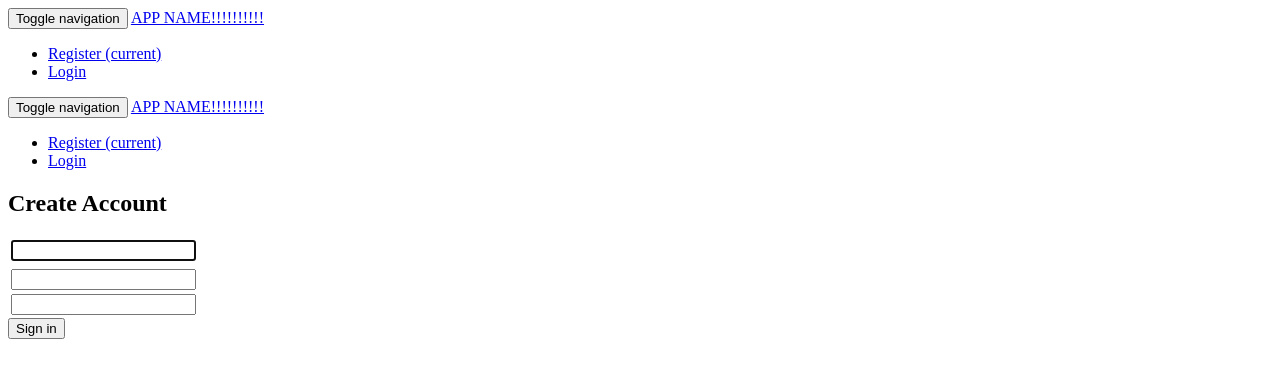
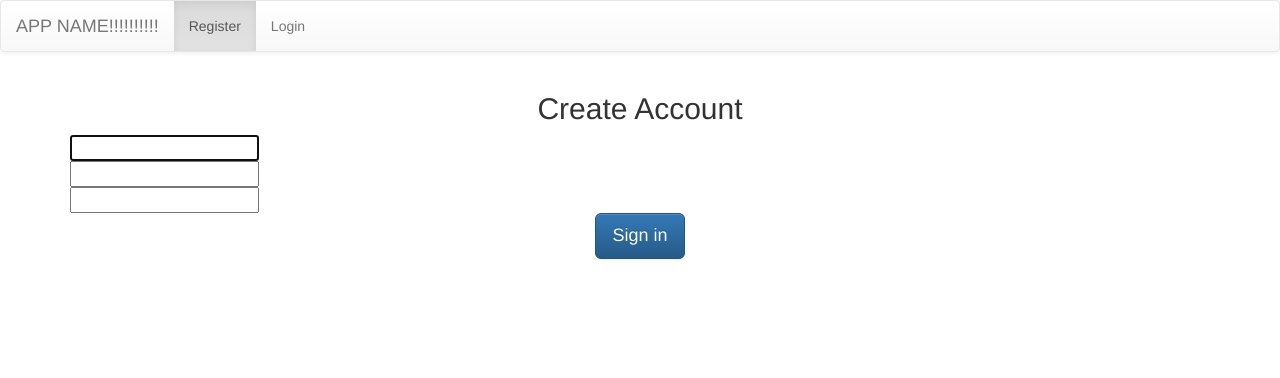
Before and after one commit to DrkSephy/lehman-hackathon, a Django app: page /register/ in a window 1280 px wide. Shown: the top 378 px of the page. Run offline with Django 3.2, Linux system fonts and the light colour scheme; some libraries are stand-ins or nearby versions.

Commit message:
bootstrap for register

```diff
--- a/app/app/settings.py
+++ b/app/app/settings.py
@@ -37,6 +37,7 @@ INSTALLED_APPS = (
     'django.contrib.messages',
     'django.contrib.staticfiles',
     'hack',
+    'bootstrapform',
 )
 
 MIDDLEWARE_CLASSES = (
--- /dev/null
+++ b/app/hack/static/css/register.css
@@ -0,0 +1,3 @@
+.myContainer{
+    margin: 0 auto;
+}
--- a/app/hack/templates/register.html
+++ b/app/hack/templates/register.html
@@ -1,11 +1,13 @@
-<!-- <!DOCTYPE html> -->
-<!-- <html lang="en"> -->
-<!-- <head> -->
-	<!-- <title> Sign Up </title> -->
-<!-- </head> -->
+<!DOCTYPE html>
+<html lang="en">
+<head>
+    <title> Sign Up </title>
+    <link rel="stylesheet" href="{{STATIC_URL}}/bootstrap/css/bootstrap.min.css">
+    <link rel="stylesheet" href="{{STATIC_URL}}/css/register.css">
+    <link rel="stylesheet" href="{{STATIC_URL}}/bootstrap/css/bootstrap-theme.min.css">
+    <script type="text/javascript" src="{{STATIC_URL}}bootstrap/js/bootstrap.min.js"></script>
+</head>
 
-
-{% include 'base.html' %}
 <body>
 
 	{% include 'base.html' %}
@@ -21,10 +23,7 @@
 
         <td>{{ form.username | bootstrap_horizontal}}</td>
     </tr>
-    <tr>
-        <td>{{ form.username.email_tag }}</td>
-        <td>{{ form.email }}</td>
-    </tr>
+
 
     <tr>
 
```
Also changed, not shown: 3 other files.
